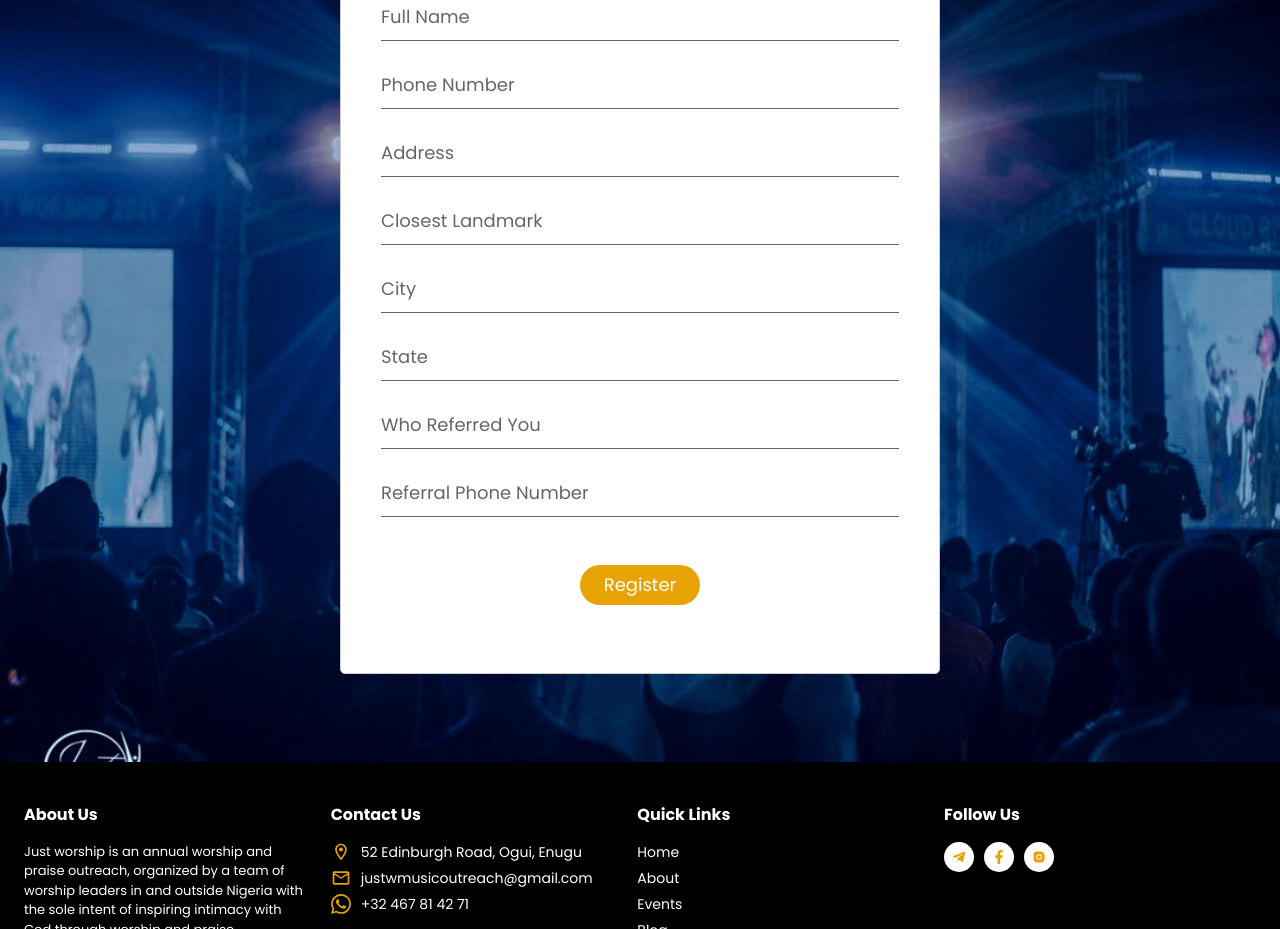
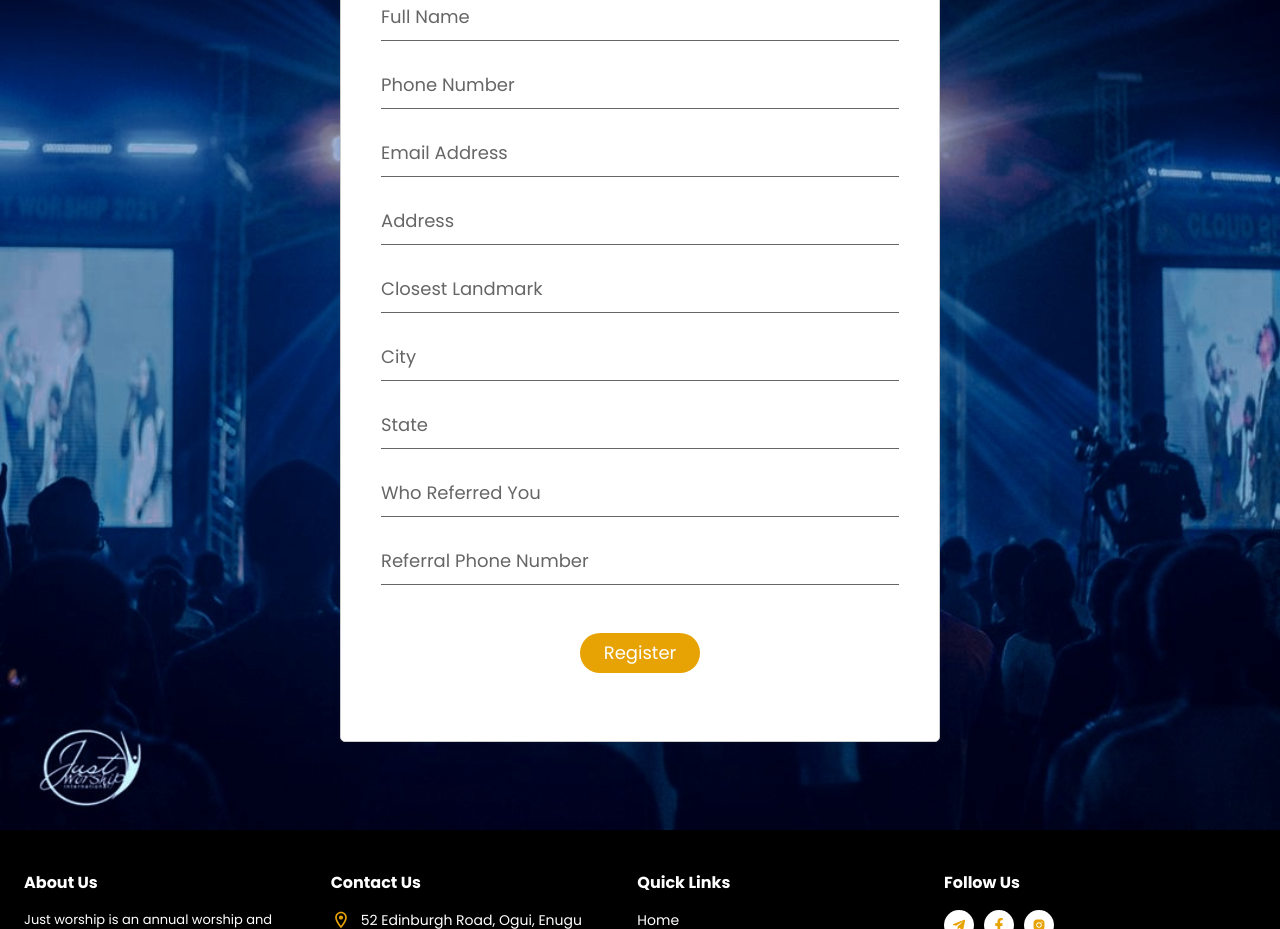
Before and after one commit to IFiTechnology/JustWorship, a React (Create React App) app in the folder front-end/: page /JW2023Registration in a window 1280 px wide. Shown: the part 860-1789 px from the top of the page. Built offline with nearby package versions, Linux system fonts and the light colour scheme; a web font is replaced by a local one.

Commit message:
Final touches on the reg form

```diff
--- a/front-end/public/index.html
+++ b/front-end/public/index.html
@@ -7,9 +7,21 @@
     <meta name="theme-color" content="#000000" />
     <meta
       name="description"
-      content="Web site created using create-react-app"
+      content="Just Worship International Music Outreach"
     />
-    <link rel="apple-touch-icon" href="%PUBLIC_URL%/logo192.png" />
+       <meta
+      name="description"
+      content="Just Worship International"
+    />
+       <meta
+      name="description"
+      content="Just Worship"
+    />
+       <meta
+      name="description"
+      content="Worship Meeting"
+    />
+    <link rel="apple-touch-icon" href="%PUBLIC_URL%/JWLogo.png" />
 
     <link rel="manifest" href="%PUBLIC_URL%/manifest.json" />
 
--- a/front-end/src/Pages/RegistrationPage/registration.jsx
+++ b/front-end/src/Pages/RegistrationPage/registration.jsx
@@ -12,6 +12,7 @@ function RegistrationForm() {
   const [formData, setFormData] = useState({
     name: "",
     phoneNumber: "",
+    emailAddress: "",
     address: "",
     closestLandmark: "",
     city: "",
@@ -46,6 +47,7 @@ function RegistrationForm() {
         fields: {
           "Full Name": formData.name,
           "Phone Number": formData.phoneNumber,
+          "Email Address": formData.emailAddress,
           Address: formData.address,
           "Closest Landmark": formData.closestLandmark,
           City: formData.city,
@@ -78,6 +80,7 @@ function RegistrationForm() {
         setFormData({
           name: "",
           phoneNumber: "",
+          emailAddress: "",
           address: "",
           closestLandmark: "",
           city: "",
@@ -145,6 +148,18 @@ function RegistrationForm() {
                   id="phoneNumber"
                   name="phoneNumber"
                   value={formData.phoneNumber}
+                  onChange={handleChange}
+                  required
+                />
+              </div>
+              <div className="form-input">
+                <input
+                  className="form-control"
+                  placeholder="Email Address"
+                  type="text"
+                  id="emailAddress"
+                  name="emailAddress"
+                  value={formData.emailAddress}
                   onChange={handleChange}
                   required
                 />
```
Also changed, not shown: front-end/public/logo192.png (deleted), front-end/public/logo512.png (deleted).
